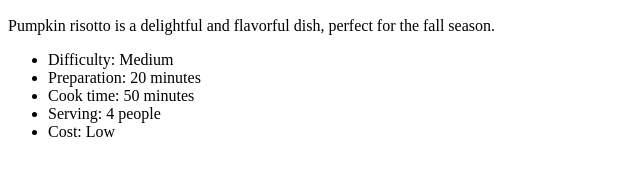
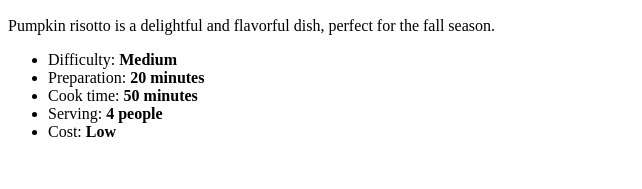
Before and after one commit to dehdenora/recipes, a plain HTML site: page pumpkinrisotto.html in a window 1280 px wide. Shown: the part 611-800 px from the top of the page, without its empty margins (0-642 px from the left). Drawn offline with Linux system fonts and the light colour scheme.

Commit message:
Update pumpkinrisotto.html

```diff
--- a/pumpkinrisotto.html
+++ b/pumpkinrisotto.html
@@ -10,7 +10,7 @@
     <header>
         <h1>Risotto all year long</h1>
         <h2>Discover the recipes of three delicious versions of Risotto</h2>
-      </header>
+    </header>
 
       <ul>
         <li> <a href="index.html">Homepage</a></li>
@@ -27,13 +27,13 @@
 
 <section>
     <ul>
-     <li>Difficulty: Medium </li>
-     <li>Preparation: 20 minutes</li>
-     <li>Cook time: 50 minutes</li>
-     <li>Serving: 4 people</li>
-     <li>Cost: Low</li>
+     <li>Difficulty: <strong>Medium</strong></li>
+     <li>Preparation: <strong>20 minutes</strong></li>
+     <li>Cook time: <strong>50 minutes</strong></li>
+     <li>Serving: <strong>4 people</strong></li>
+     <li>Cost: <strong>Low</strong></li>
     </ul>
-    </section>
+</section>
 <br>
 
 <section>
@@ -68,7 +68,6 @@
         <li>Serve the Pumpkin Risotto hot, garnished with extra Parmesan if desired.</li>
     </ol>
 
-
 </body>
 
 </html>
```
